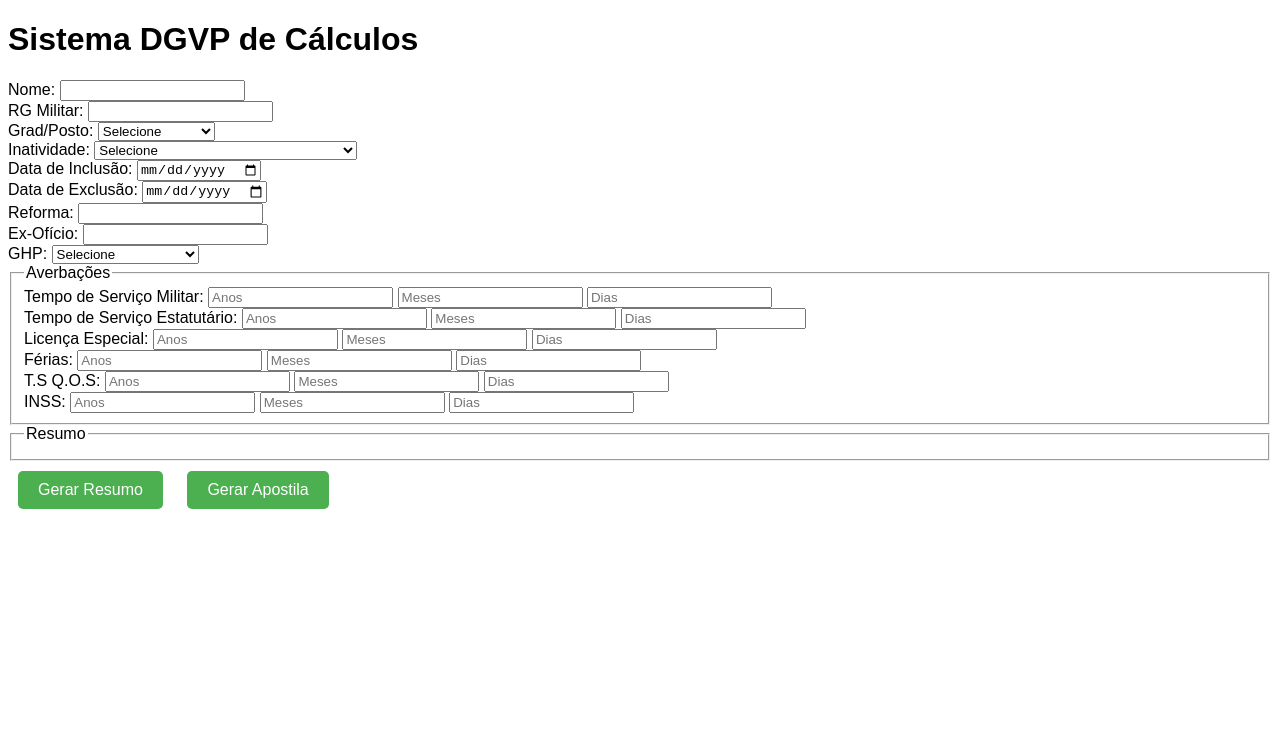
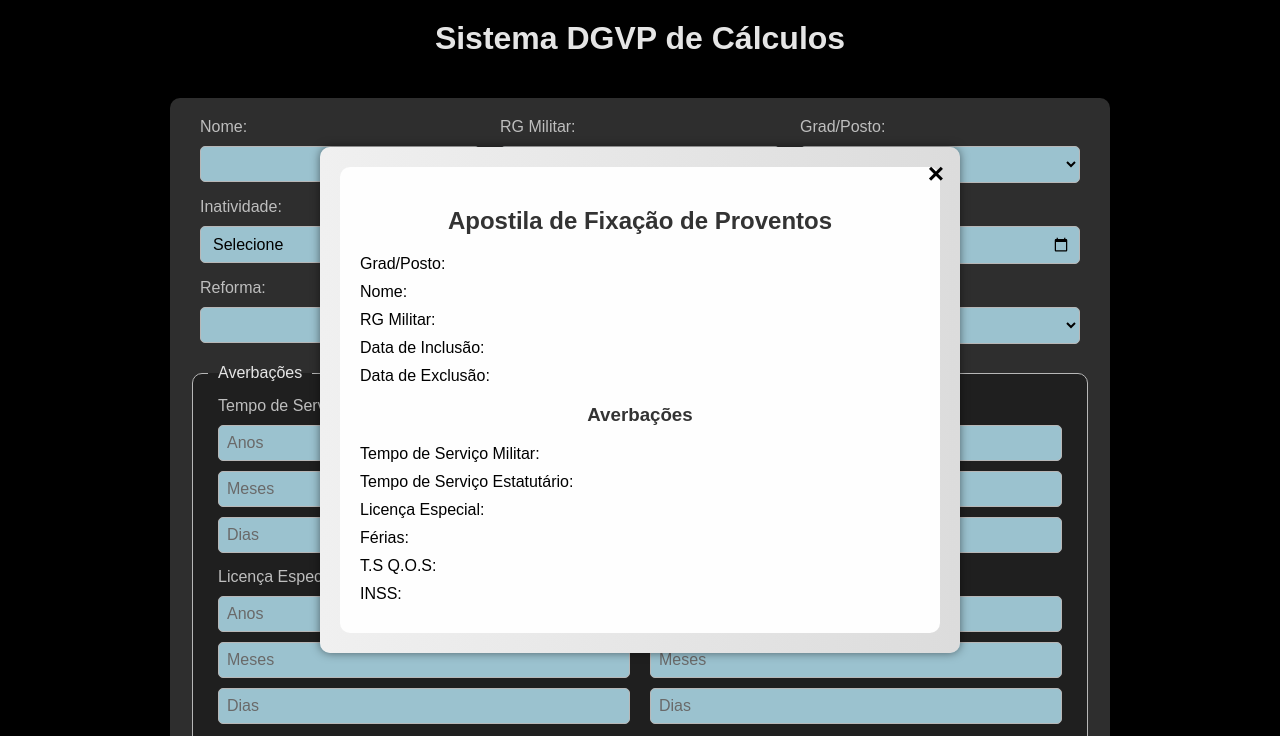
Before and after one commit to DGVP/ApostilaFix, a plain HTML site: page index.html in a window 1280 px wide. Both pictures are taken after a click on the button "Gerar Apostila". Shown: the top 736 px of the page. Drawn offline with Linux system fonts and the light colour scheme.

Commit message:
alterações

```diff
--- a/scripts.js
+++ b/scripts.js
@@ -1,28 +1,62 @@
-// Obter a modal
-const dialog = document.getElementById("dialog-box");
+// Função para calcular o tempo de serviço em anos, meses e dias
+function calcularTempoServico(dataInicial, dataFinal) {
+    const inicio = new Date(dataInicial);
+    const fim = new Date(dataFinal);
+    const totalDias = Math.floor((fim - inicio) / (1000 * 60 * 60 * 24));
 
-// Obter o botão que abre a modal
-const btnOpen = document.getElementById("openModalBtn");
+    // Contar anos bissextos
+    let anos = Math.floor(totalDias / 365);
+    let diasRestantes = totalDias % 365;
+    let meses = Math.floor(diasRestantes / 30);
+    let dias = diasRestantes % 30;
 
-// Obter o botão que fecha a modal
-const btnClose = document.getElementById("closeModalBtn");
+    return { anos, meses, dias };
+}
 
-// Quando o usuário clica no botão, abre a modal
-btnOpen.addEventListener("click", function() {
+// Função para gerar o resumo
+function gerarResumo() {
+    const dataInclusao = document.getElementById("dataInclusao").value;
+    const dataExclusao = document.getElementById("dataExclusao").value;
+
+    // Cálculo do tempo de efetivo serviço
+    const efetivoServico = calcularTempoServico(dataInclusao, dataExclusao);
+
+    // Preenchendo o resumo
+    const resumo = document.getElementById("resumo");
+    resumo.innerHTML = `
+        <p>Tempo de efetivo serviço: ${efetivoServico.anos} anos, ${efetivoServico.meses} meses, ${efetivoServico.dias} dias</p>
+    `;
+}
+
+// Função para abrir a modal e preencher com os dados do formulário
+function gerarApostila() {
+    const dialog = document.getElementById("dialog-box");
     dialog.showModal();
-    console.log("Abrindo modal"); // Log de depuração
-});
 
-// Quando o usuário clica no botão de fechar, fecha a modal
-btnClose.addEventListener("click", function() {
+    // Preenchendo os campos da modal
+    document.getElementById("gradPostoModal").textContent = document.getElementById("gradPosto").value;
+    document.getElementById("nomeModal").textContent = document.getElementById("nome").value;
+    document.getElementById("rgMilitarModal").textContent = document.getElementById("rgMilitar").value;
+    document.getElementById("dataInclusaoModal").textContent = formatarData(document.getElementById("dataInclusao").value);
+    document.getElementById("dataExclusaoModal").textContent = formatarData(document.getElementById("dataExclusao").value);
+}
+
+// Função para fechar a modal
+function fecharModal() {
+    const dialog = document.getElementById("dialog-box");
     dialog.close();
-    console.log("Fechando modal"); // Log de depuração
-});
+}
 
-// Quando o usuário clica fora da modal, fecha a modal
-dialog.addEventListener("click", function(event) {
-    if (event.target === dialog) {
-        dialog.close();
-        console.log("Fechando modal ao clicar fora"); // Log de depuração
+// Formatar data para dd/mm/aaaa
+function formatarData(data) {
+    if (data) {
+        const partes = data.split("-");
+        return `${partes[2]}/${partes[1]}/${partes[0]}`;
     }
-});
+    return "";
+}
+
+// Eventos de clique para botões
+document.getElementById("gerarResumo").addEventListener("click", gerarResumo);
+document.getElementById("gerarApostila").addEventListener("click", gerarApostila);
+document.getElementById("closeModalBtn").addEventListener("click", fecharModal);
--- a/styles.css
+++ b/styles.css
@@ -1,20 +1,96 @@
+/* Estilos gerais */
 body {
     font-family: Arial, sans-serif;
+    background-color: black;
+    color: #d3d3d3;
+    margin: 0;
+    padding: 0;
+    display: flex;
+    flex-direction: column;
+    align-items: center;
 }
 
-button {
-    background-color: #4CAF50;
-    color: white;
+h1 {
+    text-align: center;
+    margin-top: 20px;
+    color: #ffffff;
+}
+
+form {
+    max-width: 900px;
+    width: 90%;
+    margin: 20px auto;
+    background-color: #333;
+    padding: 20px;
+    border-radius: 10px;
+}
+
+.row {
+    display: flex;
+    justify-content: space-between;
+    margin-bottom: 10px;
+}
+
+.row div {
+    flex: 1;
+    margin: 0 5px;
+}
+
+input[type="text"], input[type="date"], input[type="number"], select {
+    width: 100%;
+    padding: 8px;
+    margin-top: 5px;
+    box-sizing: border-box;
+    border-radius: 5px;
+    border: 1px solid #ccc;
+    background-color: #add8e6;
+    color: black;
+    font-size: 16px;
+}
+
+fieldset {
+    border: 1px solid #ccc;
+    padding: 15px;
+    border-radius: 10px;
+    margin-top: 20px;
+    background-color: #222;
+}
+
+legend {
+    padding: 0 10px;
+    color: #ffffff;
+}
+
+#resumo {
+    background-color: white;
+    color: black;
+    padding: 10px;
+    border-radius: 5px;
+    height: 150px;
+    overflow-y: auto;
+    margin-top: 10px;
+}
+
+.button-row {
+    display: flex;
+    justify-content: flex-start;
+    margin-top: 20px;
+}
+
+.button-row button {
+    margin-right: 10px;
     padding: 10px 20px;
     border: none;
     cursor: pointer;
     border-radius: 5px;
     font-size: 16px;
-    margin: 10px;
+    background: linear-gradient(to right, #555, #777);
+    color: white;
+    transition: background 0.3s ease;
 }
 
-button:hover {
-    background-color: #45a049;
+.button-row button:hover {
+    background: linear-gradient(to right, #666, #888);
 }
 
 /* Estilo para o <dialog> */
@@ -23,12 +99,13 @@ dialog {
     border-radius: 10px;
     box-shadow: 0 0 10px rgba(0, 0, 0, 0.5);
     max-width: 600px;
-    width: 80%;
+    width: 90%;
     background: linear-gradient(to right, #f0f0f0, #dcdcdc);
     padding: 20px;
     position: relative;
     opacity: 0;
     transition: opacity 0.3s ease;
+    z-index: 1000;
 }
 
 dialog[open] {
@@ -41,7 +118,6 @@ dialog[open] {
     border-radius: 10px;
 }
 
-/* Fechar botão (x) */
 .close {
     position: absolute;
     right: 10px;
@@ -58,5 +134,55 @@ dialog[open] {
 .close:focus {
     color: black;
     text-decoration: none;
-    cursor: pointer;
 }
+
+.info {
+    display: flex;
+    justify-content: space-between;
+    margin: 10px 0;
+}
+
+.info p {
+    margin: 0;
+    font-size: 16px;
+    color: black;
+}
+
+h2, h3 {
+    text-align: center;
+    color: #333;
+}
+
+/* Estilos para garantir espaçamento e layout */
+.row {
+    margin-bottom: 15px;
+}
+
+.row div {
+    margin: 0 10px;
+}
+
+input[type="text"], input[type="date"], input[type="number"], select {
+    margin-top: 10px;
+}
+
+fieldset {
+    margin-bottom: 20px;
+}
+
+.button-row button {
+    margin-right: 20px;
+}
+
+.button-row {
+    justify-content: center;
+}
+
+/* Ajuste para tamanho e alinhamento */
+button, select {
+    font-size: 16px;
+}
+
+.dialog-content p {
+    font-size: 16px;
+}
```
